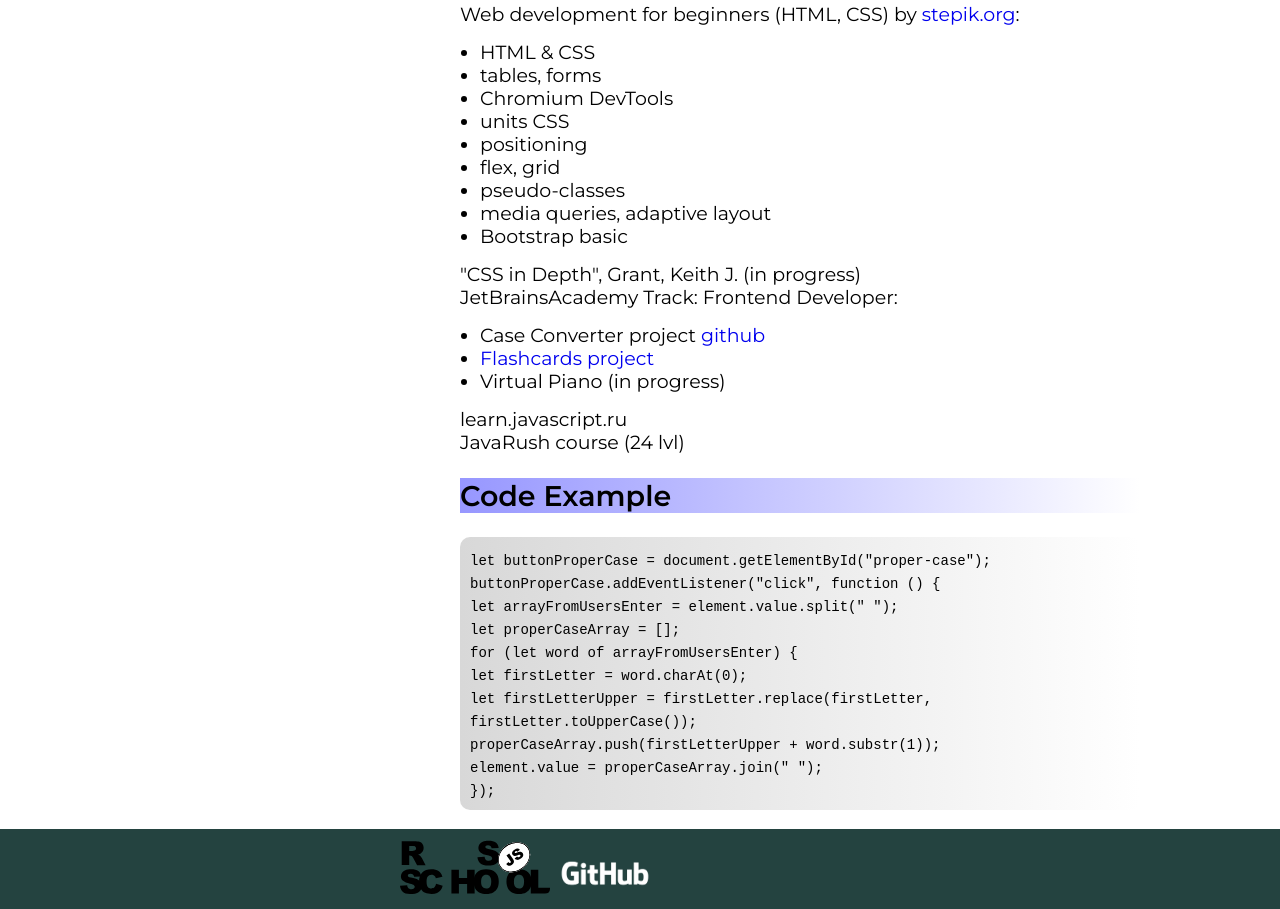
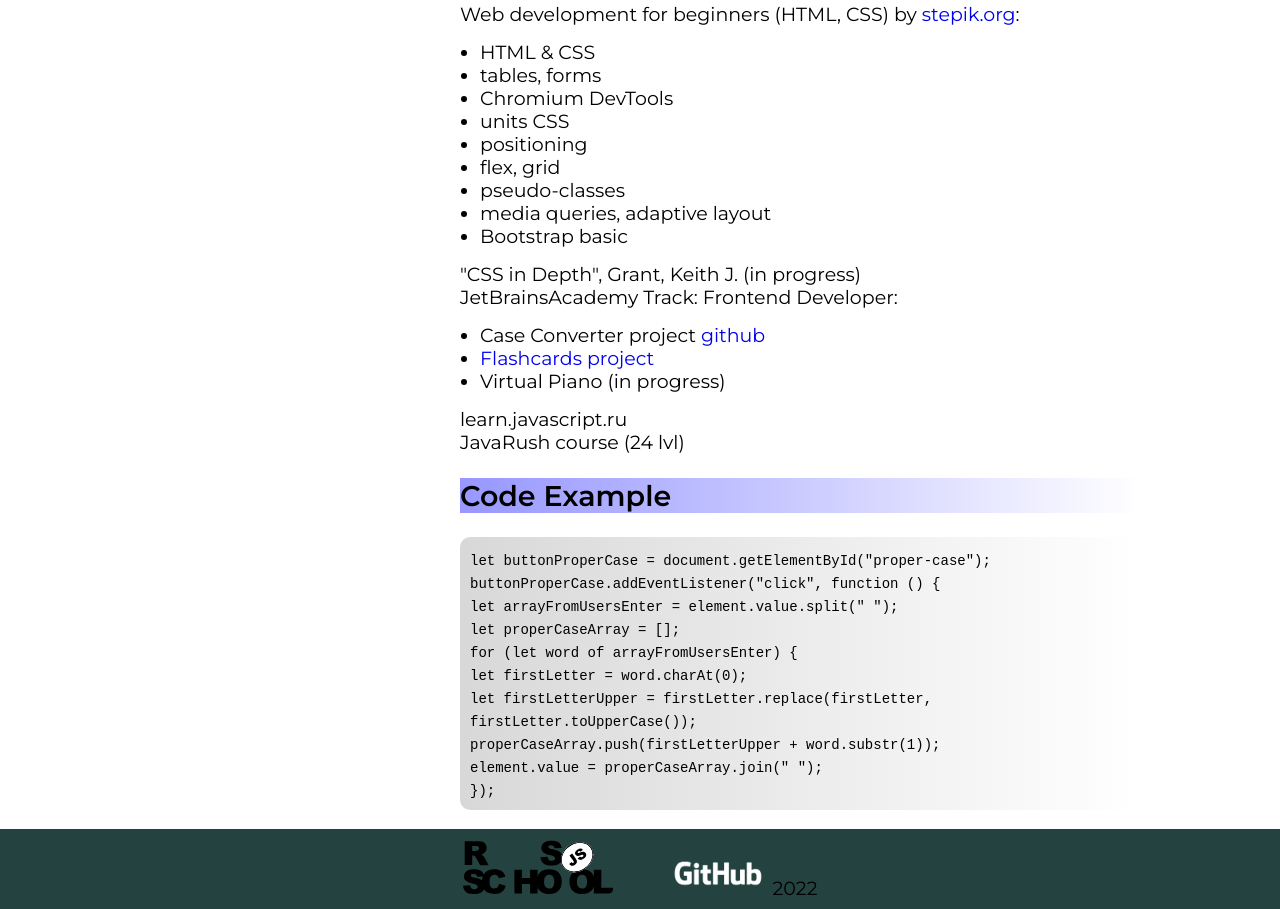
Before and after one commit to inna1305/rsschool-cv, a plain HTML site: page index.html in a window 1280 px wide. Shown: the part 954-1863 px from the top of the page. Drawn offline with nearby package versions, Linux system fonts and the light colour scheme.

Commit message:
fix: fix footer

```diff
--- a/index.html
+++ b/index.html
@@ -126,8 +126,11 @@
     </main>
     <footer>
         <div class="container-footer">
+        <div class="wrap">
             <a href="https://rs.school/js/"><img src="images/rs_school_js.svg" class="rs-logo"></a>
             <a href="https://github.com/inna1305"><img src="images\GitHub_Logo_White.png" class="github"></a>
+            <span class="year">2022</span>
+        </div>
         </div>
     </footer>
     </div>
--- a/style.scss
+++ b/style.scss
@@ -185,12 +185,13 @@ footer > div {
 }
 .rs-logo {
 width: 150px;
-margin-left: 400px;
+margin-right: 50px;
 margin-top: 10px;
 }
 
-container-footer {
+.container-footer {
   display: flex;
+  justify-content: center;
 }
 
 .github {
```
Also changed, not shown: style.css, 1 other file.
